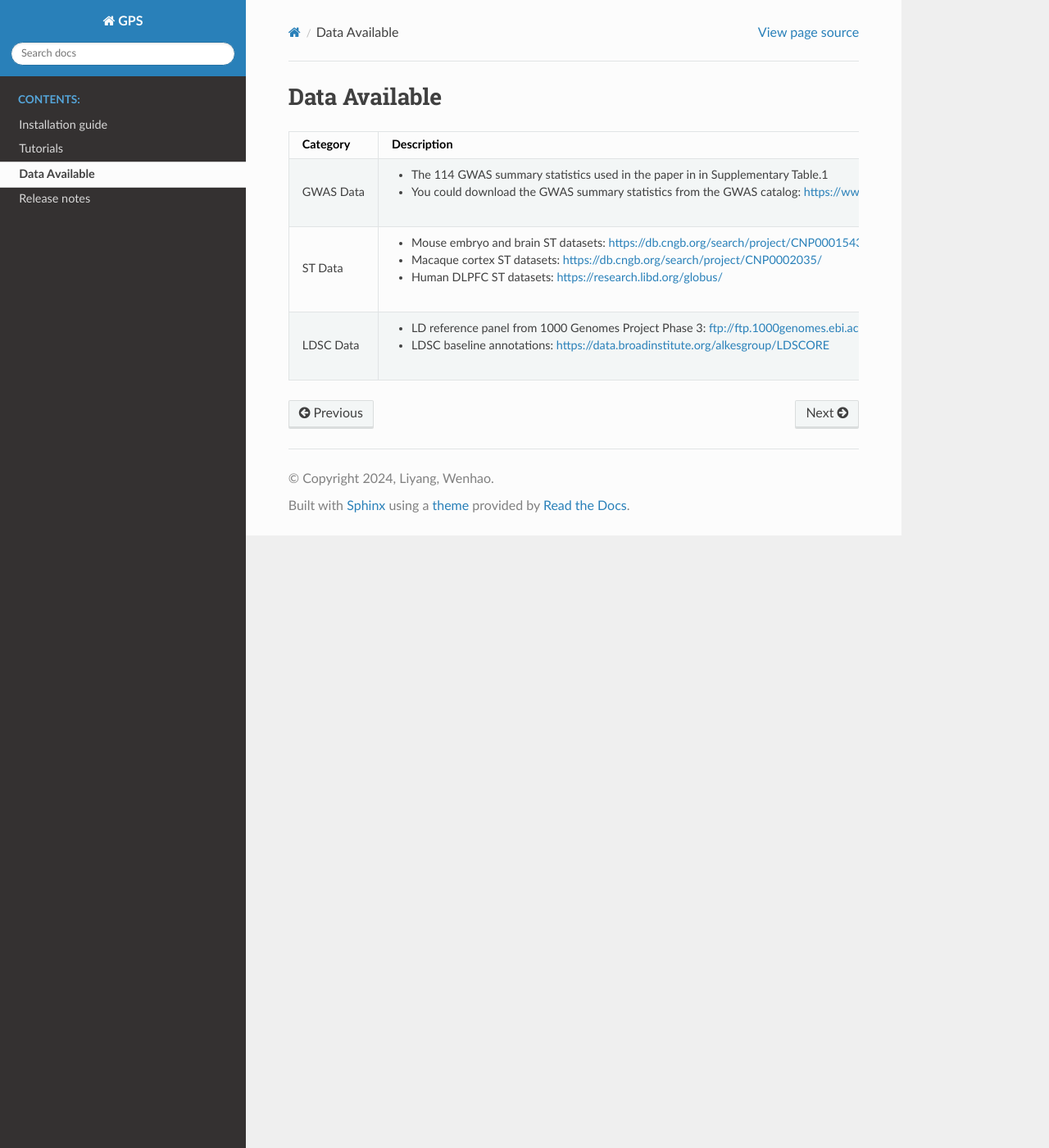
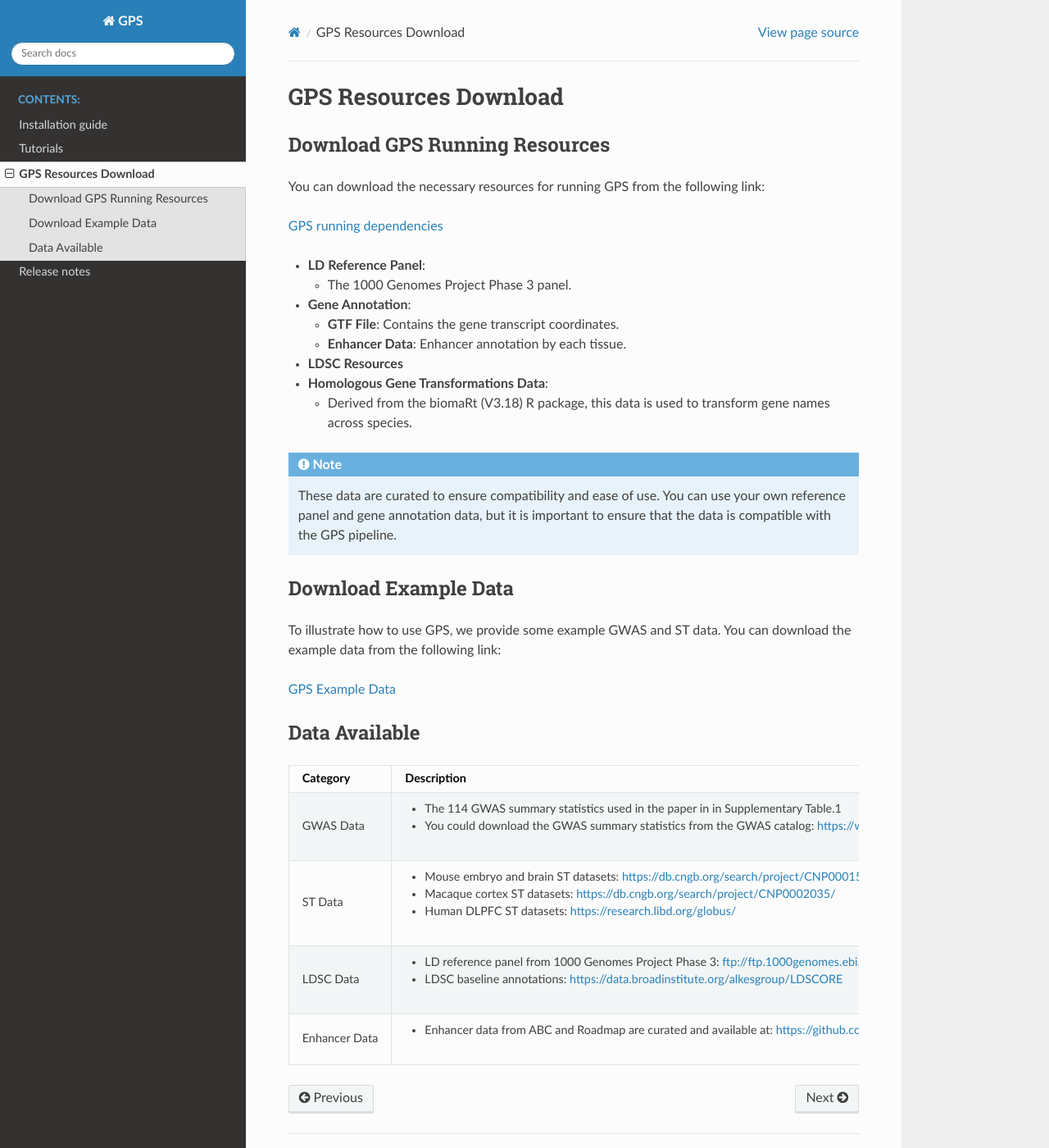
Before and after one commit to LeonSong1995/gsMap, a Sphinx documentation site: the page built from docs/source/data.rst, in a window 1280 px wide and 1400 px high. Shown: the whole window at 82% size. Built offline with Sphinx 7.4.7 and the Read the Docs theme 2.0.0, drawn with Linux system fonts in a browser that asks for light colours; pages that are not in the unit, such as notebooks, are missing from menus.

Commit message:
the data page

```diff
--- a/docs/source/conf.py
+++ b/docs/source/conf.py
@@ -38,4 +38,5 @@ exclude_patterns = []
 # html_theme = 'alabaster'
 # html_theme = 'classic'
 html_theme = 'sphinx_rtd_theme'
+# html_theme = "pydata_sphinx_theme"
 html_static_path = ['_static']
--- a/docs/source/data.rst
+++ b/docs/source/data.rst
@@ -1,5 +1,46 @@
+GPS Resources Download
+======================
+
+Download GPS Running Resources
+------------------------------
+
+You can download the necessary resources for running GPS from the following link:
+
+.. _GPS running dependencies: http://cnsgenomics.com/data/GPS/GPS_running_dependencies.tar.gz
+
+`GPS running dependencies <http://cnsgenomics.com/data/GPS/GPS_running_dependencies.tar.gz>`_
+
+
+- **LD Reference Panel**:
+
+  - The 1000 Genomes Project Phase 3 panel.
+
+- **Gene Annotation**:
+
+  - **GTF File**: Contains the gene transcript coordinates.
+
+  - **Enhancer Data**: Enhancer annotation by each tissue.
+
+- **LDSC Resources**
+
+- **Homologous Gene Transformations Data**:
+
+  - Derived from the biomaRt (V3.18) R package, this data is used to transform gene names across species.
+
+.. note::
+   These data are curated to ensure compatibility and ease of use. You can use your own reference panel and gene annotation data, but it is important to ensure that the data is compatible with the GPS pipeline.
+
+
+
+Download Example Data
+-----------------------------------
+
+To illustrate how to use GPS, we provide some example GWAS and ST data. You can download the example data from the following link:
+
+`GPS Example Data <http://cnsgenomics.com/data/GPS/GPS_example_data.tar.gz>`_
+
 Data Available
-================
+----------------
 .. list-table::
    :header-rows: 1
 
@@ -15,3 +56,5 @@ Data Available
    * - LDSC Data
      - - LD reference panel from 1000 Genomes Project Phase 3: `ftp://ftp.1000genomes.ebi.ac.uk <ftp://ftp.1000genomes.ebi.ac.uk>`_
        - LDSC baseline annotations: `https://data.broadinstitute.org/alkesgroup/LDSCORE <https://data.broadinstitute.org/alkesgroup/LDSCORE>`_
+   * - Enhancer Data
+     - - Enhancer data from ABC and Roadmap are curated and available at: `https://github.com/kkdey/GSSG/ <https://github.com/kkdey/GSSG/>`_
--- a/docs/source/index.rst
+++ b/docs/source/index.rst
@@ -26,7 +26,7 @@ Overview of ``GPS`` Method
 
 3. **Spatial S-LDSC**: ``GPS`` uses the spatial S-LDSC method to identify spots that are associated with complex traits. This method uses the gene specificity scores of SNPs to calculate the association between individual spots and complex traits.
 
-4. **Spatial Region and Trait Association**: Finally, ``GPS`` uses the Cauchy combination test to aggregate P values of individual spots within specific spatial regions. This step is critical in evaluating the association of specific spatial regions with complex traits.
+4. **Spatial Region Significance Test**: Finally, ``GPS`` uses the Cauchy combination test to aggregate P values of individual spots within specific spatial regions. This step is critical in evaluating the association of specific spatial regions with complex traits.
 
 .. image:: _static/architecture.svg
    :width: 600
@@ -51,7 +51,7 @@ You could visit our `GPS website <https://gps.yanglab.westlake.edu.cn/>`__ to se
 
 Online Analysis Service
 +++++++++++++++++++++++
-Please check out our `GPS application <https://gps.yanglab.westlake.edu.cn/>`__ for a user-friendly online analysis.
+Please check out our `GPS online application <https://gps.yanglab.westlake.edu.cn/>`__ for a user-friendly online analysis.
 
 User could upload their own GWAS summary statistics data to perform the analysis.
 
--- a/docs/source/install.rst
+++ b/docs/source/install.rst
@@ -25,4 +25,4 @@ or via the source code:
 
     git clone https://github.com/LeonSong1995/GPS.git
     cd GPS
-    pip install .
+    pip install -e .
```
Also changed, not shown: 1 other file.
